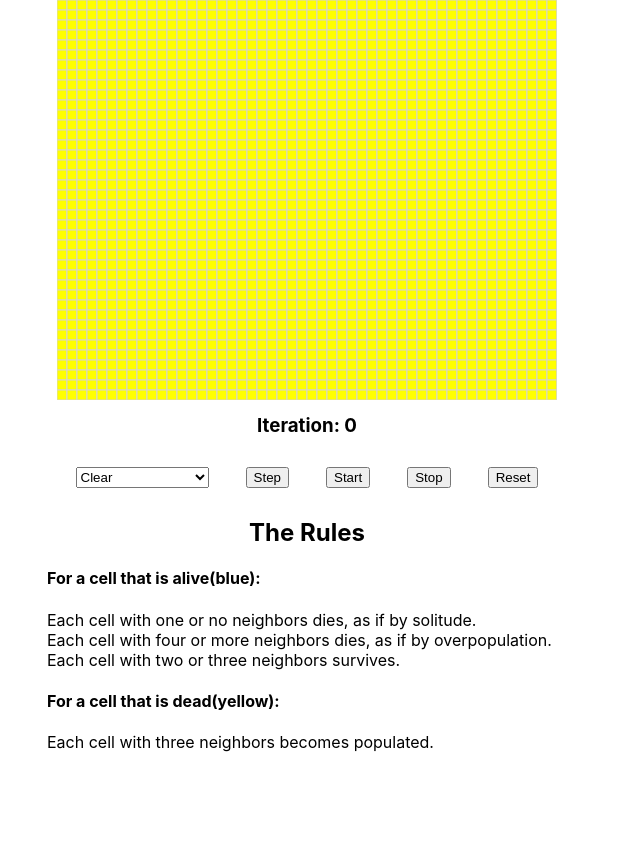
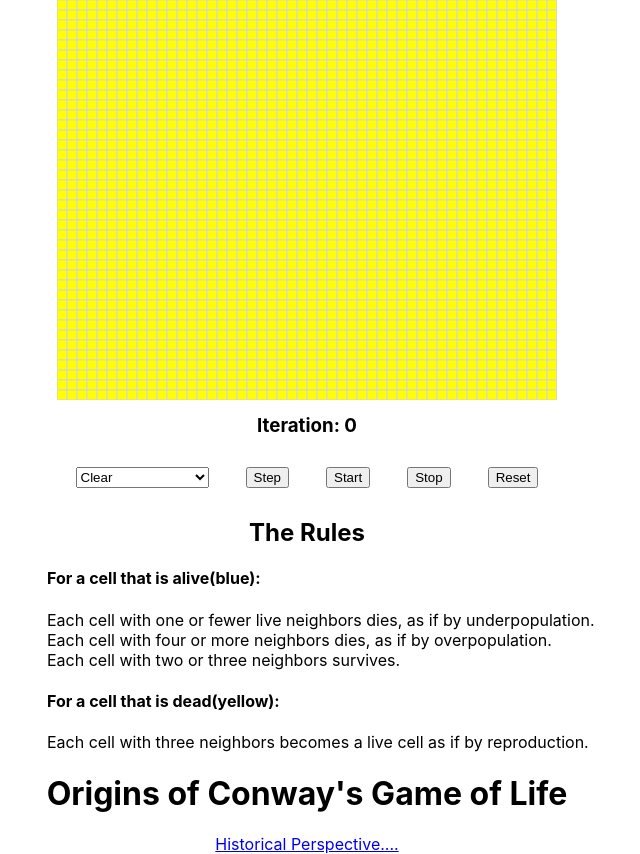
Before and after one commit to bloominstituteoftechnology/CS-Build-Week-1, a React (Create React App) app: page / in a window 1280 px wide. Shown: the whole page, without its empty margins (333-973 px from the left). Before the commit the page ends 800 px from the top, so only its background shows below. Built offline with nearby package versions, Linux system fonts and the light colour scheme.

Commit message:
minor change

```diff
--- a/src/gol.js
+++ b/src/gol.js
@@ -250,7 +250,7 @@ class GOL extends React.Component {
           <h2>The Rules</h2>
           <ul style={{ textAlign: "left", listStyleType: "None" }}>
             <h4>For a cell that is alive(blue):</h4>
-            <li>Each cell with one or no neighbors dies, as if by solitude.</li>
+            <li>Each cell with one or fewer live neighbors dies, as if by underpopulation.</li>
             <li>
               Each cell with four or more neighbors dies, as if by
               overpopulation.
@@ -259,9 +259,14 @@ class GOL extends React.Component {
           </ul>
           <ul style={{ textAlign: "left", listStyleType: "None" }}>
             <h4>For a cell that is dead(yellow):</h4>
-            <li>Each cell with three neighbors becomes populated.</li>
+            <li>Each cell with three neighbors becomes a live cell as if by reproduction.</li>
           </ul>
+
+          <h1>Origins of Conway's Game of Life</h1>
+          <a href = 'https://en.wikipedia.org/wiki/Conway%27s_Game_of_Life'>Historical Perspective....</a>
         </div>
+
+
       </React.Fragment>
     );
   }
```
